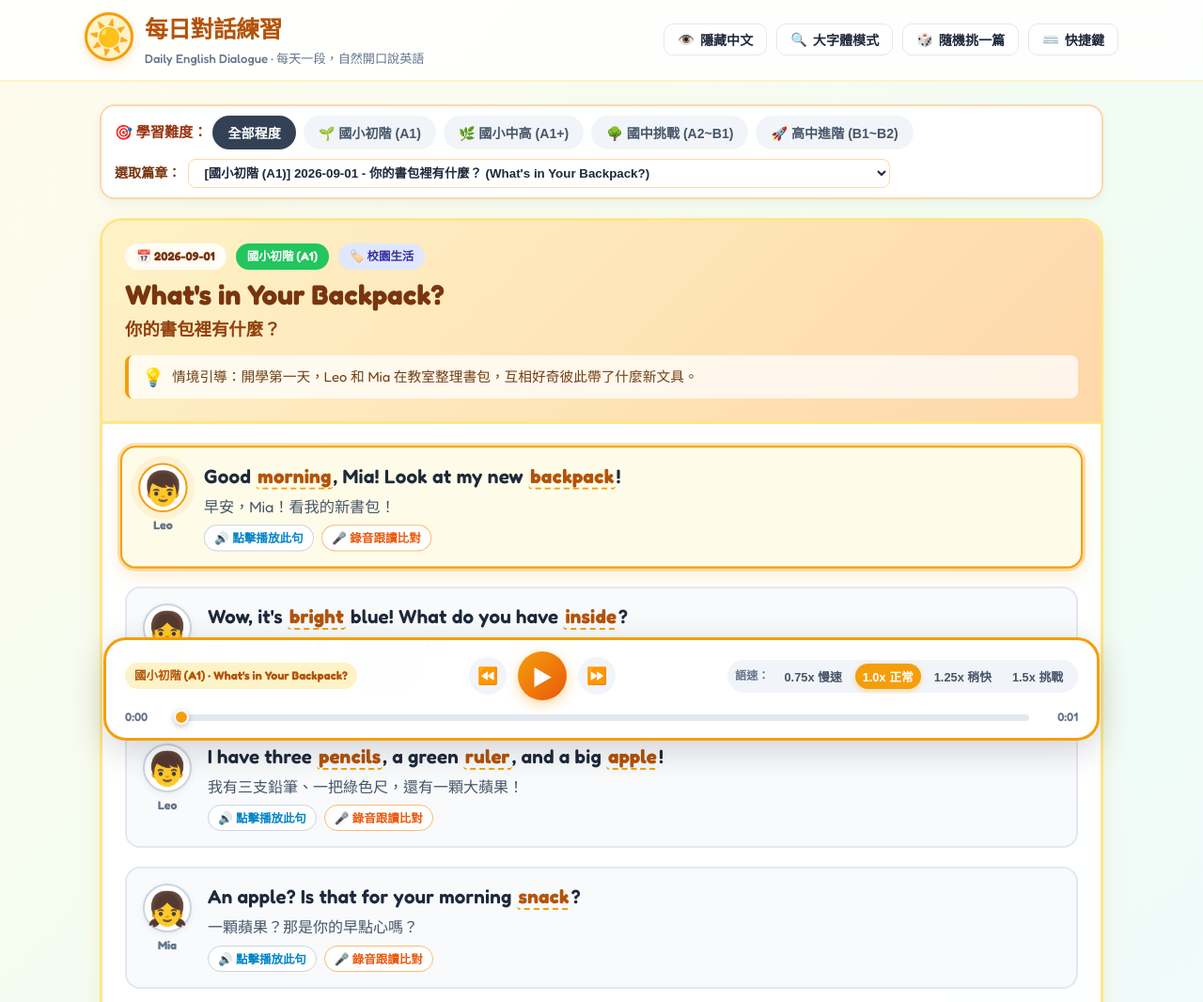
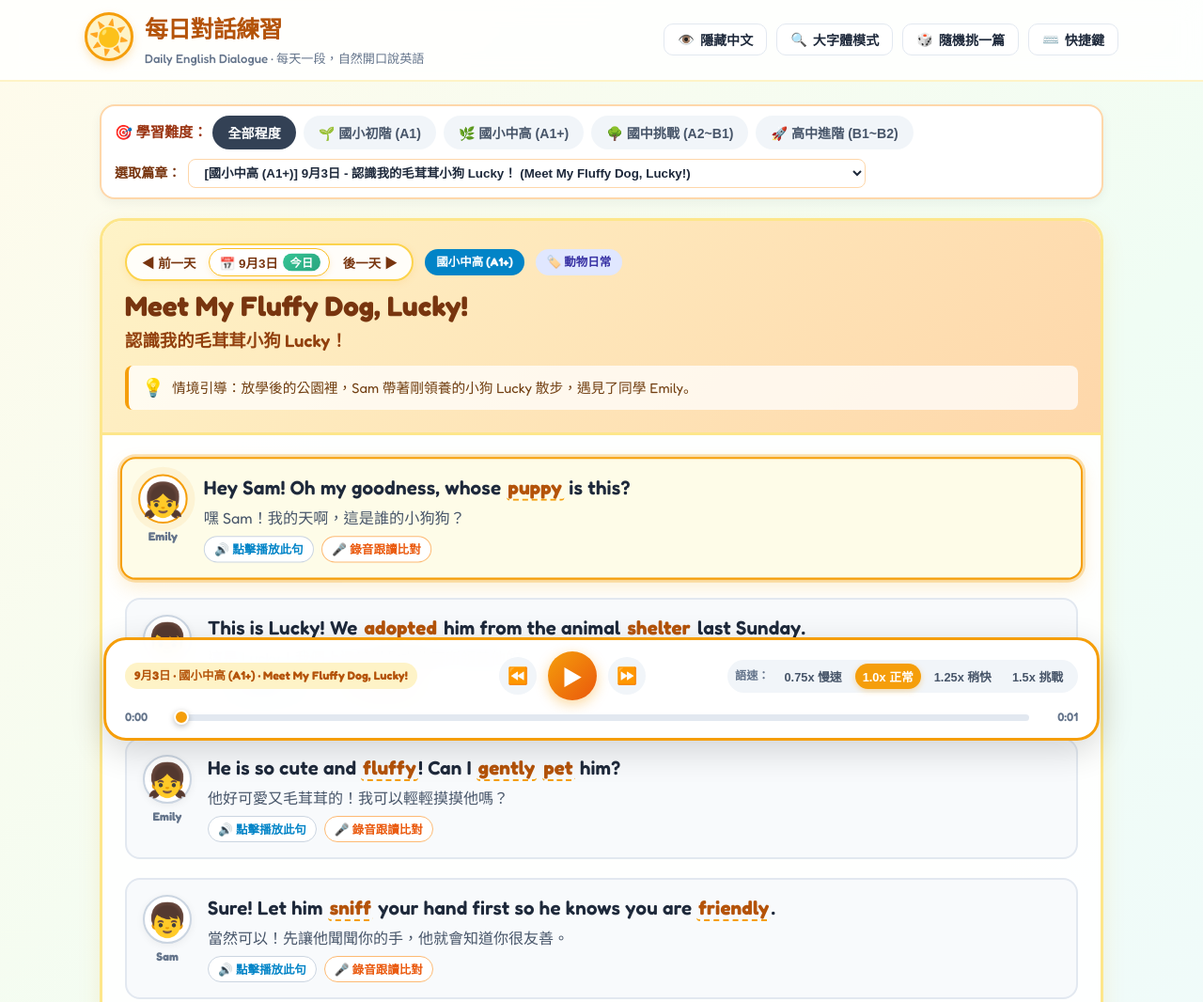
Before and after one commit to clive520/365english, a plain HTML site: page index.html in a window 1280 px wide. Shown: the top 1066 px of the page at 94% size. Drawn offline with Linux system fonts and the light colour scheme.

Commit message:
feat: 移除年份改為月日(MM-DD)，支援自動定位今日對話與前/後一天365天閉環循環

```diff
--- a/css/style.css
+++ b/css/style.css
@@ -239,9 +239,64 @@ body {
 .topic-meta {
   display: flex;
   align-items: center;
-  gap: 10px;
+  gap: 12px;
   flex-wrap: wrap;
   margin-bottom: 8px;
+}
+
+/* 日期導覽器 (前一天 / 今日 / 後一天) */
+.date-nav-group {
+  display: inline-flex;
+  align-items: center;
+  background: rgba(255, 255, 255, 0.9);
+  padding: 3px 6px;
+  border-radius: 999px;
+  border: 2px solid #fcd34d;
+  box-shadow: 0 2px 8px rgba(245, 158, 11, 0.12);
+  gap: 4px;
+}
+
+.nav-day-btn {
+  background: transparent;
+  border: none;
+  font-size: 0.84rem;
+  font-weight: 700;
+  color: #78350f;
+  padding: 4px 10px;
+  border-radius: 999px;
+  cursor: pointer;
+  display: inline-flex;
+  align-items: center;
+  gap: 6px;
+  transition: all 0.2s ease;
+}
+
+.nav-day-btn:hover {
+  background: #fef3c7;
+  color: #b45309;
+  transform: translateY(-1px);
+}
+
+.today-badge-btn {
+  background: #fff;
+  border: 1.5px solid #fbbf24;
+  box-shadow: 0 2px 6px rgba(245, 158, 11, 0.15);
+}
+
+.today-pill {
+  background: linear-gradient(135deg, #10b981 0%, #059669 100%);
+  color: #ffffff;
+  font-size: 0.72rem;
+  padding: 1px 7px;
+  border-radius: 999px;
+  font-weight: 800;
+  letter-spacing: 0.5px;
+  animation: pulseToday 2s infinite ease-in-out;
+}
+
+@keyframes pulseToday {
+  0%, 100% { opacity: 1; transform: scale(1); }
+  50% { opacity: 0.85; transform: scale(1.05); }
 }
 
 .badge-tag {
--- a/index.html
+++ b/index.html
@@ -69,7 +69,20 @@
       <!-- 對話頂部英雄看板 -->
       <section class="dialogue-hero">
         <div class="topic-meta">
-          <span id="dialogue-date-badge" class="badge-date">📅 2026-09-01</span>
+          <!-- 日期快速導覽群組 (前一天 / 今日 / 後一天) -->
+          <div class="date-nav-group">
+            <button id="prev-day-btn" class="nav-day-btn" title="切換至前一天的對話 (快捷鍵: [)">
+              ◀ 前一天
+            </button>
+            <button id="today-day-btn" class="nav-day-btn today-badge-btn" title="點擊回到今日對話">
+              <span id="dialogue-date-badge">📅 9月3日</span>
+              <span id="today-indicator" class="today-pill hidden">今日</span>
+            </button>
+            <button id="next-day-btn" class="nav-day-btn" title="切換至後一天的對話 (快捷鍵: ])">
+              後一天 ▶
+            </button>
+          </div>
+
           <span id="dialogue-level-badge" class="badge-tag">國小初階</span>
           <span id="dialogue-category-badge" class="badge-tag" style="background: #e0e7ff; color: #3730a3;">校園生活</span>
         </div>
@@ -215,6 +228,14 @@
           <strong>切換語速 (0.75x ~ 1.5x)</strong>
         </li>
         <li style="display: flex; justify-content: space-between; padding: 6px 10px; background: #f8fafc; border-radius: 6px;">
+          <span><kbd style="background: #e2e8f0; padding: 2px 6px; border-radius: 4px; font-family: monospace;">[</kbd> / <kbd style="background: #e2e8f0; padding: 2px 6px; border-radius: 4px; font-family: monospace;">]</kbd></span>
+          <strong>前一天 / 後一天</strong>
+        </li>
+        <li style="display: flex; justify-content: space-between; padding: 6px 10px; background: #f8fafc; border-radius: 6px;">
+          <span><kbd style="background: #e2e8f0; padding: 2px 6px; border-radius: 4px; font-family: monospace;">T</kbd></span>
+          <strong>回到今日對話</strong>
+        </li>
+        <li style="display: flex; justify-content: space-between; padding: 6px 10px; background: #f8fafc; border-radius: 6px;">
           <span><kbd style="background: #e2e8f0; padding: 2px 6px; border-radius: 4px; font-family: monospace;">H</kbd></span>
           <strong>切換隱藏中文 (英聽挑戰)</strong>
         </li>
--- a/js/app.js
+++ b/js/app.js
@@ -17,11 +17,44 @@ document.addEventListener('DOMContentLoaded', async () => {
   bindUIEvents();
   initRecorder();
 
-  // 預設載入第一則對話
-  if (allDialogues.length > 0) {
-    selectDialogue(allDialogues[0].id);
+  // 系統自動判斷今日月-日，導到相對應日期的對話
+  locateTodayDialogue();
+});
+
+// 取得今日月-日 (格式: MM-DD)
+function getTodayMMDD() {
+  const now = new Date();
+  const mm = String(now.getMonth() + 1).padStart(2, '0');
+  const dd = String(now.getDate()).padStart(2, '0');
+  return `${mm}-${dd}`;
+}
+
+// 格式化月日顯示 (例如 09-03 轉為 9月3日)
+function formatDisplayDate(mmdd) {
+  if (!mmdd) return '';
+  const parts = mmdd.split('-');
+  if (parts.length === 2) {
+    return `${parseInt(parts[0], 10)}月${parseInt(parts[1], 10)}日`;
   }
-});
+  return mmdd;
+}
+
+// 自動定位到今日對話
+function locateTodayDialogue() {
+  if (!allDialogues || allDialogues.length === 0) return;
+  const todayMMDD = getTodayMMDD();
+
+  // 優先尋找與今日日期完全相符的篇章
+  let target = allDialogues.find(d => d.date === todayMMDD);
+
+  // 若今日篇章未收錄（如在測試階段），優先選取當月或首篇
+  if (!target) {
+    const currentMonth = todayMMDD.split('-')[0];
+    target = allDialogues.find(d => d.date.startsWith(currentMonth)) || allDialogues[0];
+  }
+
+  selectDialogue(target.id);
+}
 
 // 載入對話資料
 async function loadDialoguesData() {
@@ -139,6 +172,22 @@ function bindUIEvents() {
     });
   }
 
+  // 前一天 / 後一天 / 今日 按鈕監聽 (支援全年循環)
+  const prevDayBtn = document.getElementById('prev-day-btn');
+  if (prevDayBtn) {
+    prevDayBtn.addEventListener('click', () => navigateDialogueByDay(-1));
+  }
+
+  const nextDayBtn = document.getElementById('next-day-btn');
+  if (nextDayBtn) {
+    nextDayBtn.addEventListener('click', () => navigateDialogueByDay(1));
+  }
+
+  const todayDayBtn = document.getElementById('today-day-btn');
+  if (todayDayBtn) {
+    todayDayBtn.addEventListener('click', () => locateTodayDialogue());
+  }
+
   // 鍵盤快速鍵支援（課堂電子白板與自主練習超方便）
   window.addEventListener('keydown', (e) => {
     // 若在輸入框內則不觸發
@@ -153,6 +202,12 @@ function bindUIEvents() {
     } else if (e.code === 'ArrowRight') {
       e.preventDefault();
       window.dialoguePlayer.seek(5);
+    } else if (e.key === '[' || e.key === 'BracketLeft') {
+      navigateDialogueByDay(-1);
+    } else if (e.key === ']' || e.key === 'BracketRight') {
+      navigateDialogueByDay(1);
+    } else if (e.key.toLowerCase() === 't') {
+      locateTodayDialogue();
     } else if (e.key === '1') {
       window.dialoguePlayer.setPlaybackRate('0.75');
     } else if (e.key === '2') {
@@ -165,6 +220,25 @@ function bindUIEvents() {
       document.getElementById('toggle-zh-btn')?.click();
     }
   });
+}
+
+// 依據天數前後循環切換 (offset: -1 為前一天, +1 為後一天)
+function navigateDialogueByDay(offset) {
+  if (!allDialogues || allDialogues.length === 0 || !currentDialogue) return;
+
+  const filtered = getFilteredDialogues();
+  const listToUse = filtered.length > 0 ? filtered : allDialogues;
+
+  const currentIndex = listToUse.findIndex(d => d.id === currentDialogue.id);
+  if (currentIndex === -1) return;
+
+  // 循環索引計算（全年閉環循環）
+  let targetIndex = (currentIndex + offset) % listToUse.length;
+  if (targetIndex < 0) {
+    targetIndex = listToUse.length - 1;
+  }
+
+  selectDialogue(listToUse[targetIndex].id);
 }
 
 // 取得篩選後的對話清單
@@ -183,7 +257,7 @@ function renderDialogueSelector() {
   const filtered = getFilteredDialogues();
   dropdown.innerHTML = filtered.map(item => `
     <option value="${item.id}" ${currentDialogue && currentDialogue.id === item.id ? 'selected' : ''}>
-      [${item.levelName}] ${item.date} - ${item.topic.zh} (${item.topic.en})
+      [${item.levelName}] ${formatDisplayDate(item.date)} - ${item.topic.zh} (${item.topic.en})
     </option>
   `).join('');
 }
@@ -208,14 +282,27 @@ function selectDialogue(dialogueId) {
   // 更新底部播放器正在朗讀標籤
   const currentTitleTag = document.getElementById('player-dialogue-title');
   if (currentTitleTag) {
-    currentTitleTag.textContent = `${target.levelName} · ${target.topic.en}`;
+    currentTitleTag.textContent = `${formatDisplayDate(target.date)} · ${target.levelName} · ${target.topic.en}`;
   }
 }
 
 // 渲染整頁對話與學習內容
 function renderDialogueCard(data) {
-  // 頂部看板
-  document.getElementById('dialogue-date-badge').textContent = `📅 ${data.date}`;
+  // 頂部看板日期與今日指示
+  const todayMMDD = getTodayMMDD();
+  const isToday = (data.date === todayMMDD);
+
+  document.getElementById('dialogue-date-badge').textContent = `📅 ${formatDisplayDate(data.date)}`;
+
+  const todayIndicator = document.getElementById('today-indicator');
+  if (todayIndicator) {
+    if (isToday) {
+      todayIndicator.classList.remove('hidden');
+    } else {
+      todayIndicator.classList.add('hidden');
+    }
+  }
+
   const levelBadge = document.getElementById('dialogue-level-badge');
   levelBadge.textContent = data.levelName;
   levelBadge.style.backgroundColor = data.levelBadgeColor || '#22c55e';
--- a/js/data.js
+++ b/js/data.js
@@ -2,7 +2,7 @@
 window.DAILY_DIALOGUES = [
   {
     "id": "dialogue-elem-01",
-    "date": "2026-09-01",
+    "date": "09-01",
     "level": "elementary_basic",
     "levelName": "國小初階 (A1)",
     "levelBadgeColor": "#22c55e",
@@ -125,7 +125,7 @@ window.DAILY_DIALOGUES = [
   },
   {
     "id": "dialogue-elem-02",
-    "date": "2026-09-02",
+    "date": "09-02",
     "level": "elementary_basic",
     "levelName": "國小初階 (A1)",
     "levelBadgeColor": "#22c55e",
@@ -248,7 +248,7 @@ window.DAILY_DIALOGUES = [
   },
   {
     "id": "dialogue-elem-03",
-    "date": "2026-09-03",
+    "date": "09-03",
     "level": "elementary_adv",
     "levelName": "國小中高 (A1+)",
     "levelBadgeColor": "#0284c7",
@@ -371,7 +371,7 @@ window.DAILY_DIALOGUES = [
   },
   {
     "id": "dialogue-elem-04",
-    "date": "2026-09-04",
+    "date": "09-04",
     "level": "elementary_adv",
     "levelName": "國小中高 (A1+)",
     "levelBadgeColor": "#0284c7",
@@ -494,7 +494,7 @@ window.DAILY_DIALOGUES = [
   },
   {
     "id": "dialogue-jun-01",
-    "date": "2026-09-05",
+    "date": "09-05",
     "level": "junior",
     "levelName": "國中挑戰 (A2~B1)",
     "levelBadgeColor": "#d97706",
@@ -630,7 +630,7 @@ window.DAILY_DIALOGUES = [
   },
   {
     "id": "dialogue-jun-02",
-    "date": "2026-09-06",
+    "date": "09-06",
     "level": "junior",
     "levelName": "國中挑戰 (A2~B1)",
     "levelBadgeColor": "#d97706",
@@ -753,7 +753,7 @@ window.DAILY_DIALOGUES = [
   },
   {
     "id": "dialogue-sen-01",
-    "date": "2026-09-07",
+    "date": "09-07",
     "level": "senior",
     "levelName": "高中進階 (B1~B2)",
     "levelBadgeColor": "#e11d48",
@@ -876,7 +876,7 @@ window.DAILY_DIALOGUES = [
   },
   {
     "id": "dialogue-sen-02",
-    "date": "2026-09-08",
+    "date": "09-08",
     "level": "senior",
     "levelName": "高中進階 (B1~B2)",
     "levelBadgeColor": "#e11d48",
```
Also changed, not shown: data/dialogues.json (+8 -8 lines).
